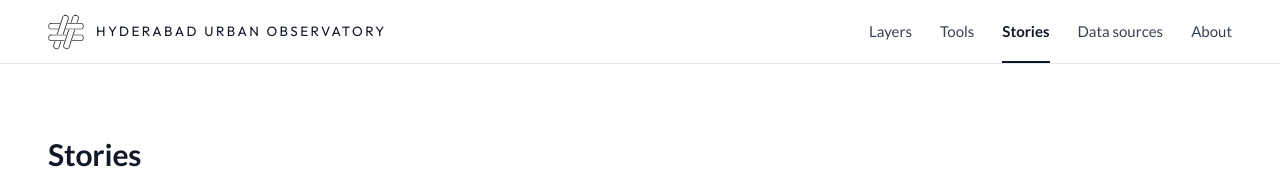
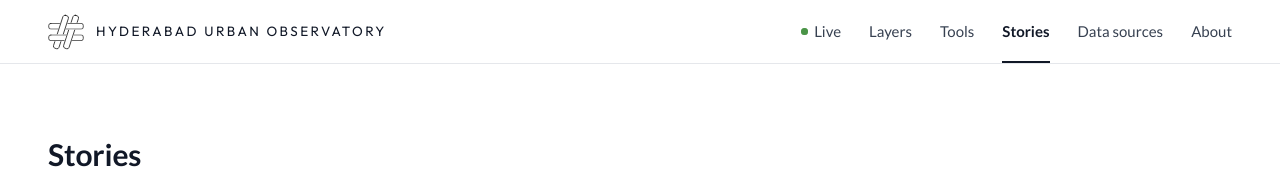
Before and after one commit to hulf-observatory/stories, a React (Vite) app: page / in a window 1280 px wide. Shown: the top 169 px of the page. Built offline with nearby package versions, Linux system fonts and the light colour scheme; no server answers.

Commit message:
Header: Live, with a pulsing dot, links to the main site's live page
Co-Authored-By: Claude Opus 5.5 <noreply@anthropic.com>

```diff
--- a/src/components/layout/AppHeader.jsx
+++ b/src/components/layout/AppHeader.jsx
@@ -24,9 +24,11 @@ export default function AppHeader({ current }) {
     return () => { document.removeEventListener('keydown', onKey); document.removeEventListener('pointerdown', onDown); };
   }, [open]);
 
+  // "Live" (the main site's live page) carries a pulsing dot
+  const text = (key, label) => (key === 'live' ? <><i className="obs-live-dot" aria-hidden="true" />{label}</> : label);
   const links = SITE_NAV.map(({ key, label, href }) => (key === current
-    ? <Link key={key} to="/" aria-current="page">{label}</Link>
-    : <a key={key} href={href} rel="noopener">{label}</a>));
+    ? <Link key={key} to="/" aria-current="page">{text(key, label)}</Link>
+    : <a key={key} href={href} rel="noopener" className={key === 'live' ? 'obs-live' : undefined}>{text(key, label)}</a>));
 
   return (
     <header className="obs-header">
--- a/src/lib/links.js
+++ b/src/lib/links.js
@@ -23,6 +23,7 @@ export const DATA_URL = trim(import.meta.env.VITE_DATA_URL || 'https://hyderabad
 // Header / mobile nav shared by the tools and stories sites. `current` marks this site's entry,
 // which is rendered as an in-app link to "/".
 export const SITE_NAV = [
+  { key: 'live', label: 'Live', href: SITE_URL + '/live/' },
   { key: 'layers', label: 'Layers', href: MAPS_URL + '/' },
   { key: 'tools', label: 'Tools', href: TOOLS_URL },
   { key: 'stories', label: 'Stories', href: STORIES_URL },
--- a/src/styles/standard.css
+++ b/src/styles/standard.css
@@ -149,3 +149,10 @@ body { background: var(--canvas); font-size: 16px; line-height: 1.6; }
 .profiles-grid-2, .profiles-grid-3 { gap: 16px; }
 @media (min-width: 1024px) { .profiles-grid-2, .profiles-grid-3 { grid-template-columns: repeat(3, 1fr); } }
 .profile-role { font-size: 13px; letter-spacing: 0; color: var(--text-2); }
+
+/* "Live" in the header: a small pulsing green dot before the word (Teja, 25 Oct 2026); the pulse stops for reduced motion */
+.obs-live { display: inline-flex; align-items: center; gap: 6px; }
+.obs-live-dot { position: relative; width: 7px; height: 7px; border-radius: 50%; background: #4A9447; flex: none; }
+.obs-live-dot::after { content: ''; position: absolute; inset: 0; border-radius: 50%; background: #4A9447; animation: obs-live-pulse 1.8s ease-out infinite; }
+@keyframes obs-live-pulse { 0% { transform: scale(1); opacity: .6; } 100% { transform: scale(2.8); opacity: 0; } }
+@media (prefers-reduced-motion: reduce) { .obs-live-dot::after { animation: none; } }
```
